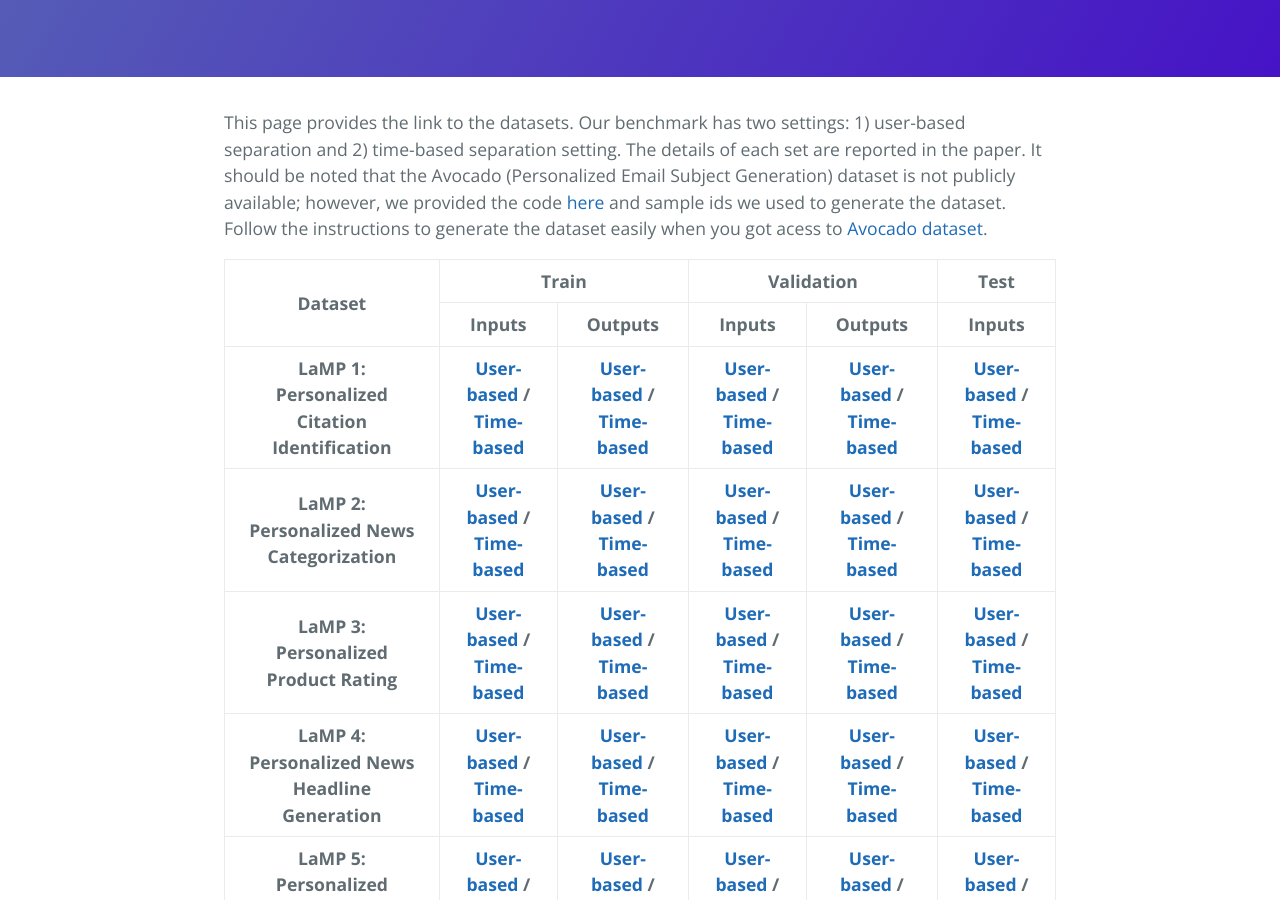
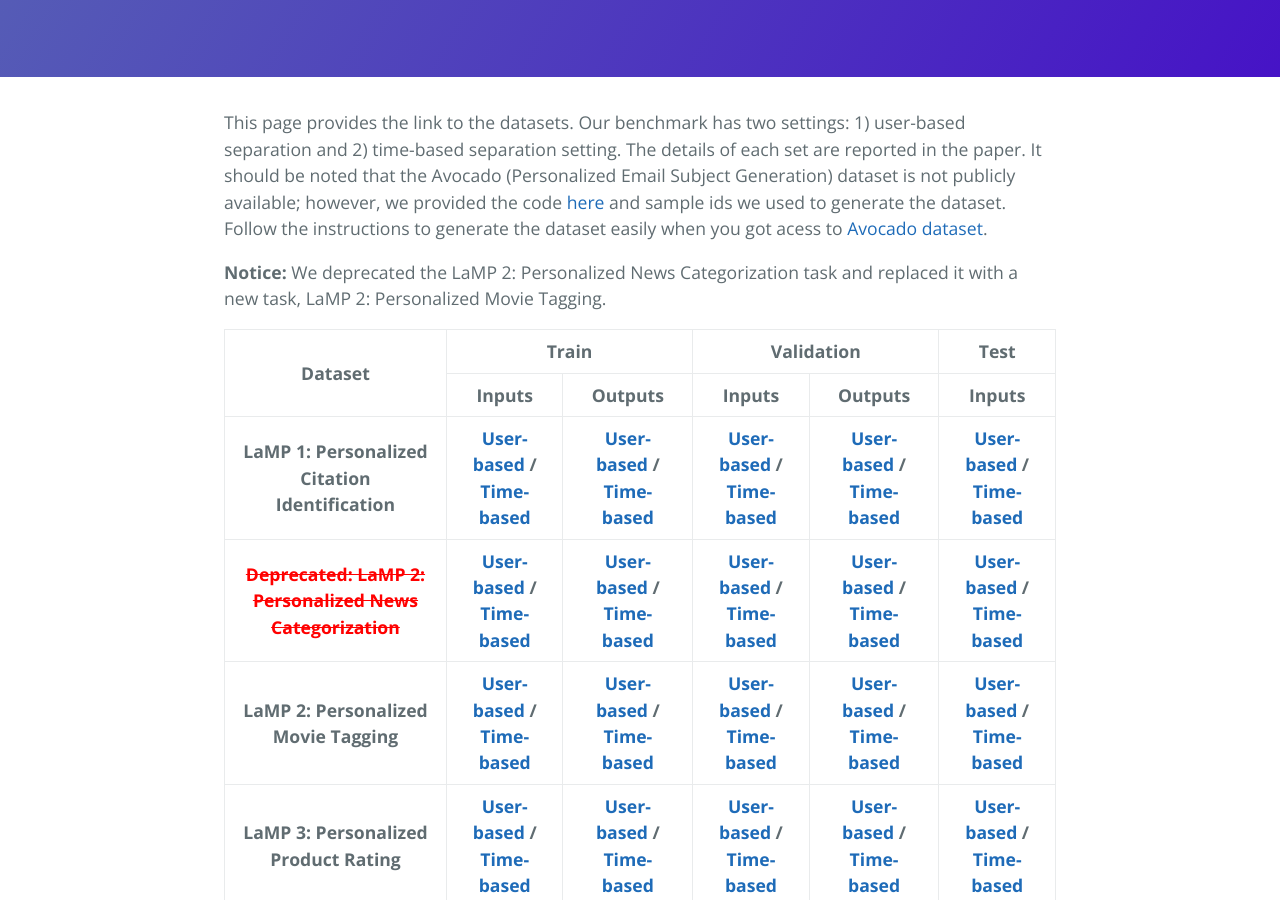
Before and after one commit to LaMP-Benchmark/lamp-benchmark.github.io, a Jekyll site: the page built from download.html, in a window 1280 px wide and 900 px high, scrolled down 420 px. Built offline with Jekyll 4.4.1, drawn with Linux system fonts in a browser that asks for light colours.

Commit message:
Update dataset

```diff
--- a/download.html
+++ b/download.html
@@ -8,6 +8,9 @@ permalink: download
     This page provides the link to the datasets. Our benchmark has two settings: 1) user-based separation and 2) time-based separation setting. The details of each set are reported in the paper.  It should be noted that the Avocado (Personalized Email Subject Generation) dataset is not publicly available; however, we provided the code <a href="https://github.com/LaMP-Benchmark/LaMP#avocado">here</a> and sample ids we used to generate the dataset. Follow the instructions to generate the dataset easily when you got acess to <a href="https://catalog.ldc.upenn.edu/LDC2015T03">Avocado dataset</a>.
 </p>
 
+<p>
+    <b>Notice:</b> We deprecated the LaMP 2: Personalized News Categorization task and replaced it with a new task, LaMP 2: Personalized Movie Tagging.
+</p>
 
 <table id="download-table">
     <thead>
@@ -48,7 +51,7 @@ permalink: download
         </tr>
         <tr>
             <th>
-                LaMP 2: Personalized News Categorization
+                <s style='color:red'>Deprecated: LaMP 2: Personalized News Categorization</s>
             </th>
             <th>
                 <a href="https://ciir.cs.umass.edu/downloads/LaMP/LaMP_2/train/train_questions.json" download>User-based</a> / <a href="https://ciir.cs.umass.edu/downloads/LaMP/time/LaMP_2/train/train_questions.json" download>Time-based</a>
@@ -64,6 +67,26 @@ permalink: download
             </th>
             <th>
                 <a href="https://ciir.cs.umass.edu/downloads/LaMP/LaMP_2/test/test_questions.json" download>User-based</a> / <a href="https://ciir.cs.umass.edu/downloads/LaMP/time/LaMP_2/test/test_questions.json" download>Time-based</a>
+            </th>
+        </tr>
+        <tr>
+            <th>
+                LaMP 2: Personalized Movie Tagging
+            </th>
+            <th>
+                <a href="https://ciir.cs.umass.edu/downloads/LaMP/LaMP_2/new/train/train_questions.json" download>User-based</a> / <a href="https://ciir.cs.umass.edu/downloads/LaMP/time/LaMP_2/new/train/train_questions.json" download>Time-based</a>
+            </th>
+            <th>
+                <a href="https://ciir.cs.umass.edu/downloads/LaMP/LaMP_2/new/train/train_outputs.json" download>User-based</a> / <a href="https://ciir.cs.umass.edu/downloads/LaMP/time/LaMP_2/new/train/train_outputs.json" download>Time-based</a>
+            </th>
+            <th>
+                <a href="https://ciir.cs.umass.edu/downloads/LaMP/LaMP_2/new/dev/dev_questions.json" download>User-based</a> / <a href="https://ciir.cs.umass.edu/downloads/LaMP/time/LaMP_2/new/dev/dev_questions.json" download>Time-based</a>
+            </th>
+            <th>
+                <a href="https://ciir.cs.umass.edu/downloads/LaMP/LaMP_2/new/dev/dev_outputs.json" download>User-based</a> / <a href="https://ciir.cs.umass.edu/downloads/LaMP/time/LaMP_2/new/dev/dev_outputs.json" download>Time-based</a>
+            </th>
+            <th>
+                <a href="https://ciir.cs.umass.edu/downloads/LaMP/LaMP_2/new/test/test_questions.json" download>User-based</a> / <a href="https://ciir.cs.umass.edu/downloads/LaMP/time/LaMP_2/new/test/test_questions.json" download>Time-based</a>
             </th>
         </tr>
         <tr>
--- a/leaderboard.html
+++ b/leaderboard.html
@@ -14,14 +14,14 @@ permalink: leaderboard
         <label for="column-select">Task:</label>
         <select id="column-select" onchange="changeColumn()">
           <option value="1" selected>LaMP-1U: Personalized Citation Identification</option>
-          <option value="2">LaMP-2U: Personalized News Categorization</option>
+          <option value="2">LaMP-2U: Personalized Movie Tagging</option>
           <option value="3">LaMP-3U: Personalized Product Rating</option>
           <option value="4">LaMP-4U: Personalized News Headline Generation</option>
           <option value="5">LaMP-5U: Personalized Scholarly Title Generation</option>
           <option value="6">LaMP-6U: Personalized Email Subject Generation</option>
           <option value="7">LaMP-7U: Personalized Tweet Paraphrasing</option>
           <option value="8">LaMP-1T: Personalized Citation Identification</option>
-          <option value="9">LaMP-2T: Personalized News Categorization</option>
+          <option value="9">LaMP-2T: Personalized Movie Tagging</option>
           <option value="10">LaMP-3T: Personalized Product Rating</option>
           <option value="11">LaMP-4T: Personalized News Headline Generation</option>
           <option value="12">LaMP-5T: Personalized Scholarly Title Generation</option>
```
Also changed, not shown: _data/leaderboard.yaml (+20 -20 lines).
